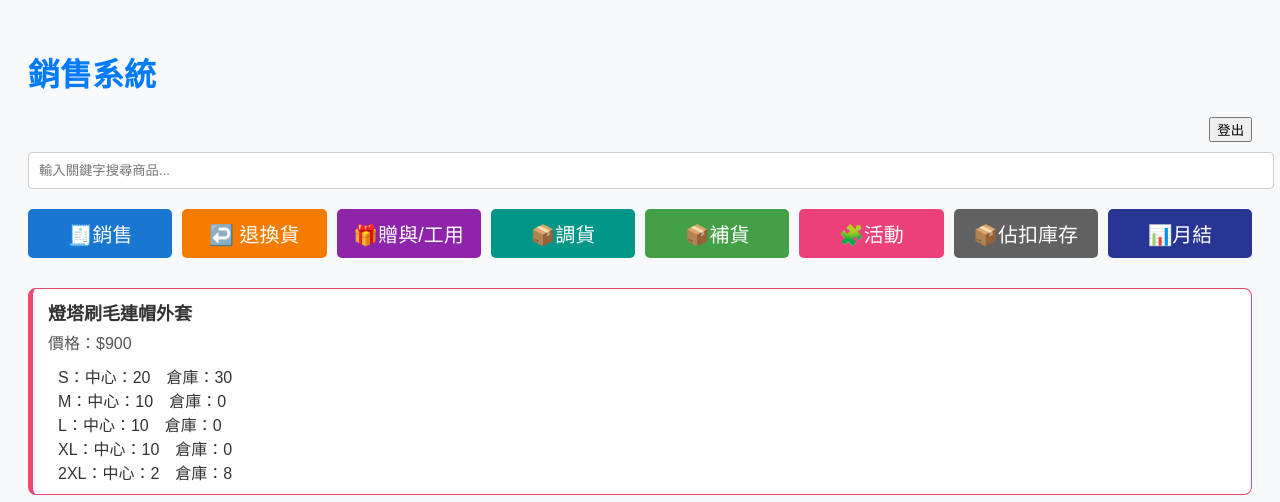
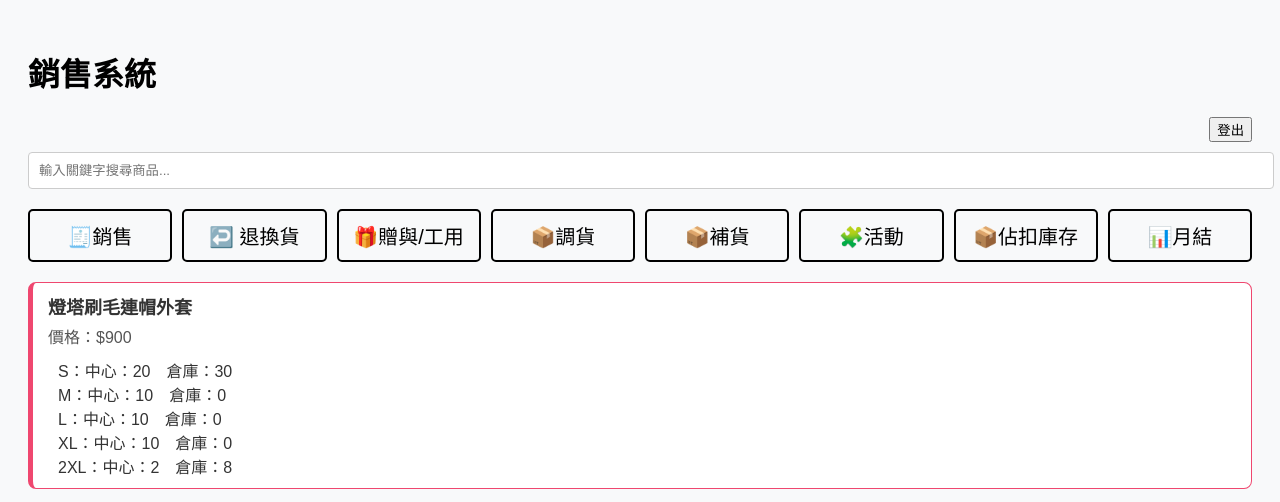
Before and after one commit to su1118/sale-web, a Flask app: page /main in a window 1280 px wide. Shown: the top 502 px of the page. Run offline with Flask 3, Linux system fonts and the light colour scheme; the visitor is signed in with stand-in values (Sample User, id 1); some libraries are stand-ins or nearby versions.

Commit message:
Update style.css

```diff
--- a/static/style.css
+++ b/static/style.css
@@ -6,7 +6,7 @@ body {
   padding: 20px;
 }
 h1 {
-  color: #007bff;
+  color: black;
 }
 input[type="text"] {
   width: 100%;
@@ -19,11 +19,12 @@ input[type="text"] {
   display: flex;
   flex-wrap: wrap;
   gap: 10px;
-  margin-bottom: 30px;
+  margin-bottom: 20px;
 }
 .button-group button {
-  color: white;
-  border: none;
+  background-color: #f8f9fa;
+  color: black;
+  border: 2px solid black;
   padding: 10px 10px;
   border-radius: 5px;
   cursor: pointer;
@@ -31,34 +32,27 @@ input[type="text"] {
   transition: background-color 0.2s ease;
   font-size: 20px !important;
 }
+.logout-button {
+  background-color: #f8f9fa;
+  color: black;
+  border: 2px solid black;
+  padding: 5px 5px;
+  border-radius: 5px;
+  cursor: pointer;
+  flex: 1 1 120px;
+  transition: background-color 0.2s ease;
+  font-size: 15px !important;
+}
 .button-group button:hover {
   background-color: black;
-  scale: 1.1;
   color: white;
 }
-.sale{
-  background-color: #1976d2;
+.logout-button:hover {
+  background-color: black;
+  color: white;
 }
-.return{
-  background-color: #f57c00;
-}
-.gift{
-  background-color: #8e24aa;
-}
-.transfer{
-  background-color: #009688;
-}
-.restock{
-  background-color: #43a047;
-}
-.activity{
-  background-color: #ec407a;
-}
-.occupy{
-  background-color: #616161;
-}
-.download{
-  background-color: #283593;
+.filter-group select{
+  margin-bottom: 5px;
 }
 .product {
   background-color: #fff;
@@ -115,3 +109,12 @@ input[type="text"] {
   background-color: #ccc;
   cursor: not-allowed;
 }
+.custom-select {
+  padding: 8px 12px;
+  border: 1px solid #ccc;
+  border-radius: 8px;
+  font-size: 1rem;
+  background-color: white;
+  appearance: none;
+  margin-bottom: 10px;
+}
```
